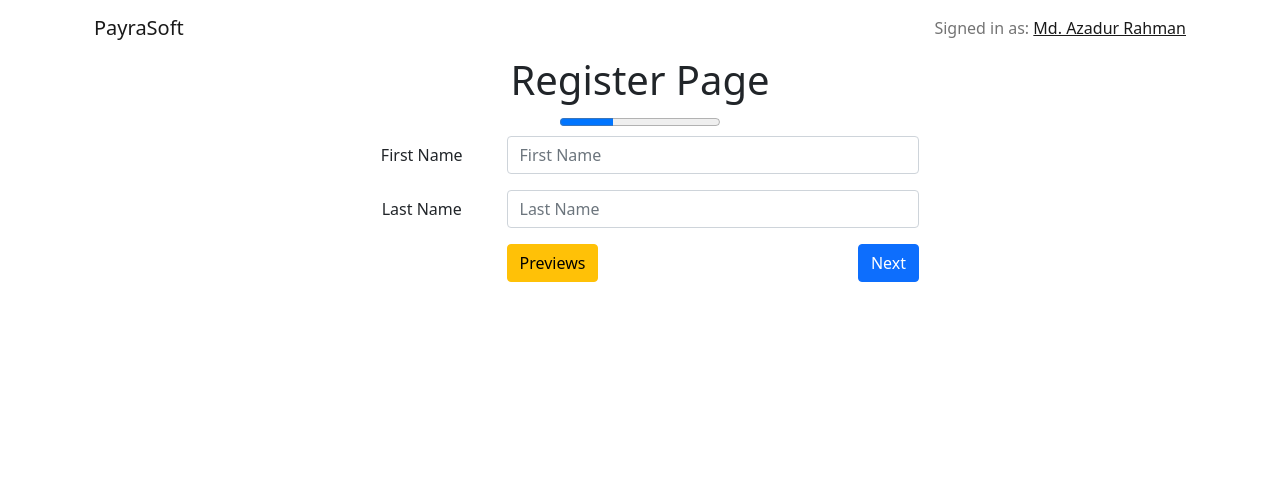
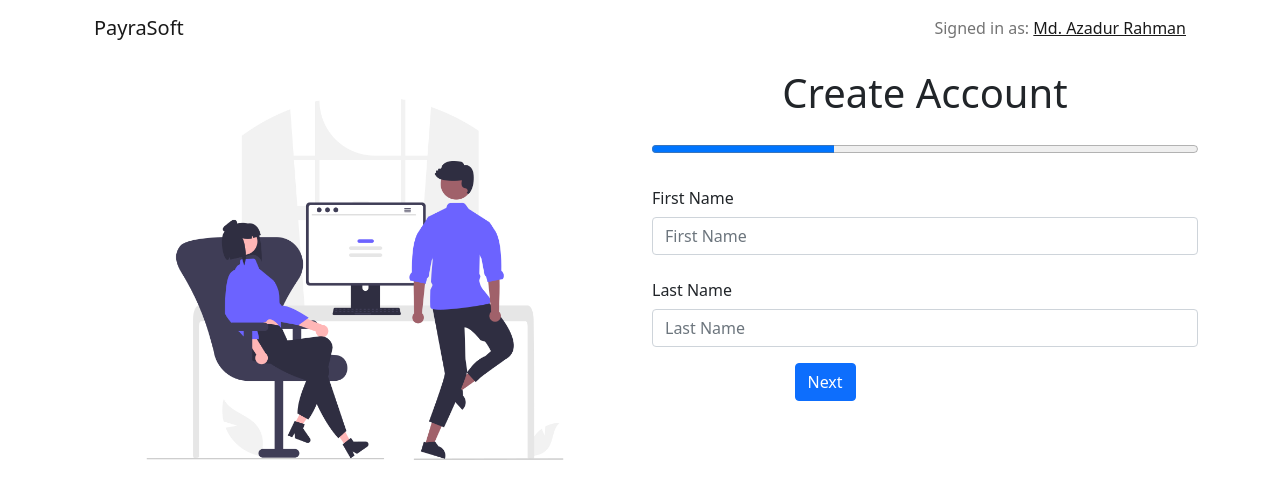
Before and after one commit to iazadur/payrasoft, a React (Create React App) app: page / in a window 1280 px wide. Shown: the top 498 px of the page. Built offline with nearby package versions, Linux system fonts and the light colour scheme.

Commit message:
complete

```diff
--- a/src/App.js
+++ b/src/App.js
@@ -1,13 +1,44 @@
 
+import { Col, Row, Card, ListGroup,} from 'react-bootstrap';
 import './App.css';
 import Login from './components/Login/Login';
 import Navigation from './components/Shared/Navigation';
+import img from './Assert/undraw_In_the_office_re_jtgc.png'
+import { useState } from 'react';
 
 function App() {
+  const [user,setUser] = useState([])
   return (
-    <div className="App container">
+    <div className=" container">
       <Navigation />
-     <Login />
+      <Row xs={1} md={2} className="g-4 h-100 d-flex align-items-center">
+        <Col >
+        <img src={img} className="w-100" alt="logo" />
+        </Col>
+        <Col>
+     <Login user={user} setUser={setUser} />
+        </Col>
+      </Row>
+
+      {user && <div className="">
+                <Row xs={1} md={3} className="g-4">
+                    {
+                        user.map(u =>
+                            <Col>
+                                <Card>
+                                    <Card.Header><b>Your Profile</b></Card.Header>
+                                    <ListGroup variant="flush">
+                                        <ListGroup.Item>{u.FirstName}{" "}{u.LastName}</ListGroup.Item>
+                                        <ListGroup.Item>{u.PhoneNumber}</ListGroup.Item>
+                                        <ListGroup.Item>{u.email}</ListGroup.Item>
+                                        <ListGroup.Item>{u.DOY}</ListGroup.Item>
+                                    </ListGroup>
+                                </Card>
+                            </Col>
+                        )
+                    }
+                </Row>
+            </div>}
     </div>
   );
 }
--- a/src/components/Login/Login.jsx
+++ b/src/components/Login/Login.jsx
@@ -1,14 +1,14 @@
 import React, { useState } from 'react';
-import { Form, Button, Card, ListGroup, Row, Col } from 'react-bootstrap'
+import { Form, Button, Row, Col } from 'react-bootstrap'
 import swal from 'sweetalert';
 import Birthday from './Birthday';
 import Contact from './Contact';
 import Name from './Name';
 
-const Login = () => {
+const Login = ({ user, setUser }) => {
     const [page, setPage] = useState(1)
     const [data, setData] = useState({})
-    const [user, setUser] = useState([])
+    const [,] = useState([])
 
     const goNextPage = () => {
         if (page === 3) {
@@ -45,11 +45,11 @@ const Login = () => {
     }
     return (
         <>
-            <h1>Register Page</h1>
+            <h1 className="text-center">Create Account</h1>
             <div>
-                <progress value={page} max="3"></progress>
+                <progress className="w-100 my-3" value={page} max="3" spellCheck></progress>
             </div>
-            <Form onSubmit={handleRegister} className="w-50 m-auto">
+            <Form onSubmit={handleRegister} className="w-100 m-auto">
                 {page === 1 && <Name handleOnBlur={handleOnBlur} />}
                 {page === 2 && <Contact handleOnBlur={handleOnBlur} />}
                 {page === 3 && <Birthday handleOnBlur={handleOnBlur} />}
@@ -62,9 +62,9 @@ const Login = () => {
                     </Col>
                     <Col sm={9}>
                         <div className="d-flex justify-content-between">
-                            <Button variant="warning" onClick={goPreviewsPage}>Previews</Button>
+                            {page > 1 && <Button variant="warning" onClick={goPreviewsPage}>Previews</Button>}
                             <div className="">
-                                {page !== 3 && <Button variant="primary" className="" onClick={goNextPage}>Next</Button>}
+                                {page !== 3 && <Button variant="primary" className="float-right" onClick={goNextPage}>Next</Button>}
                                 {page === 3 && <Button variant="success" type="submit">Submit</Button>}
                             </div>
                         </div>
@@ -77,25 +77,7 @@ const Login = () => {
             </Form>
             <br /><br /><br />
 
-            {user && <div className="">
-                <Row xs={1} md={3} className="g-4">
-                    {
-                        user.map(u =>
-                            <Col>
-                                <Card>
-                                    <Card.Header><b>Your Profile</b></Card.Header>
-                                    <ListGroup variant="flush">
-                                        <ListGroup.Item>{u.FirstName}{" "}{u.LastName}</ListGroup.Item>
-                                        <ListGroup.Item>{u.PhoneNumber}</ListGroup.Item>
-                                        <ListGroup.Item>{u.email}</ListGroup.Item>
-                                        <ListGroup.Item>{u.DOY}</ListGroup.Item>
-                                    </ListGroup>
-                                </Card>
-                            </Col>
-                        )
-                    }
-                </Row>
-            </div>}
+
         </>
     );
 };
--- a/src/components/Login/Name.jsx
+++ b/src/components/Login/Name.jsx
@@ -6,19 +6,19 @@ const Name = ({ handleOnBlur }) => {
         <div>
 
             <Form.Group as={Row} className="mb-3" >
-                <Form.Label column sm={3}>
+                <Form.Label column sm={12}>
                     First Name
                 </Form.Label>
-                <Col sm={9}>
+                <Col sm={12}>
                     <Form.Control onBlur={handleOnBlur} name="FirstName" type="text" placeholder="First Name" />
                 </Col>
             </Form.Group>
 
             <Form.Group as={Row} className="mb-3" >
-                <Form.Label column sm={3}>
+                <Form.Label column sm={12}>
                     Last Name
                 </Form.Label>
-                <Col sm={9}>
+                <Col sm={12}>
                     <Form.Control onBlur={handleOnBlur} name="LastName" type="text" placeholder="Last Name" />
                 </Col>
             </Form.Group>
```
Also changed, not shown: src/Assert/undraw_In_the_office_re_jtgc.png (added).
